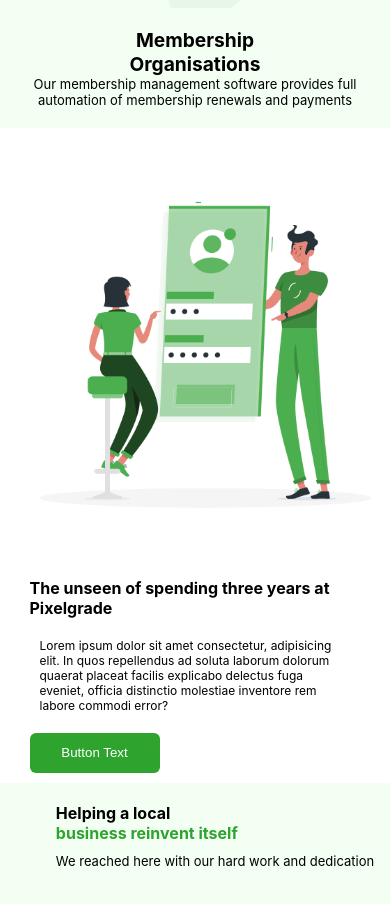
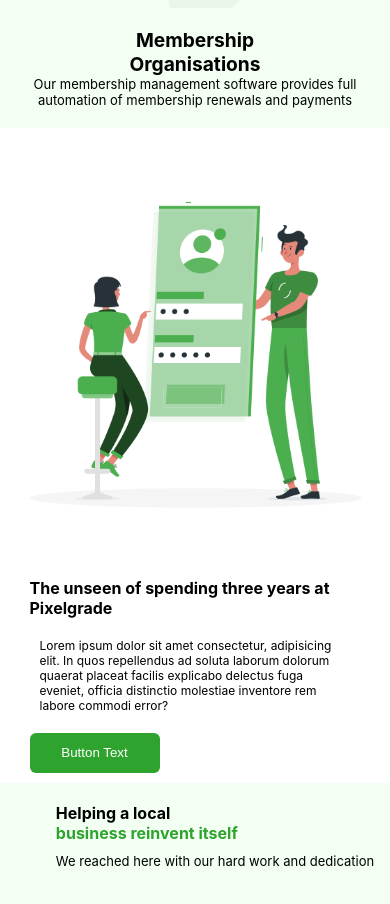
Before and after one commit to OnuegbulamChristian/Nexcent, a React (Create React App) app: page / in a window 390 px wide. Shown: the part 1640-2544 px from the top of the page. Built offline with nearby package versions, Linux system fonts and the light colour scheme.

Commit message:
first commit

```diff
--- a/src/COMPONENTS/PixelGradeSection/PixelGradeSection.css
+++ b/src/COMPONENTS/PixelGradeSection/PixelGradeSection.css
@@ -163,8 +163,8 @@
     width: 90%;
     height: auto;
     align-items: flex-start;
-    padding-left: 20px;
-    /* align-content: center; */
+    /* padding-left: 20px; */
+    align-content: center;
   }
   .Pixel-grade-container2 p {
     width: 100%;
```
